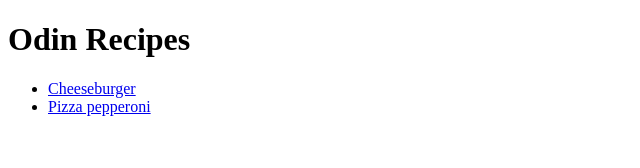
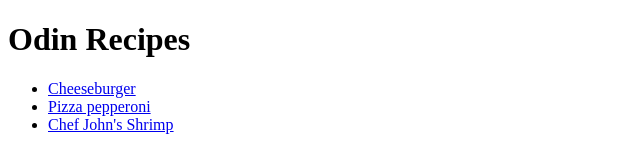
Before and after one commit to Hurzbert/odin-recipes, a plain HTML site: page index.html in a window 1280 px wide. Shown: the whole page, without its empty margins (0-640 px from the left). Drawn offline with Linux system fonts and the light colour scheme.

Commit message:
Add shrimp recipe to menu

```diff
--- a/index.html
+++ b/index.html
@@ -16,6 +16,9 @@
             <li>
                 <a href="./odin-recipes/pizza-pepperoni.html">Pizza pepperoni</a>
             </li>
+            <li>
+                <a href="./odin-recipes/shrimp.html">Chef John's Shrimp</a>
+            </li>
 
         </ul>
     </body>
```
